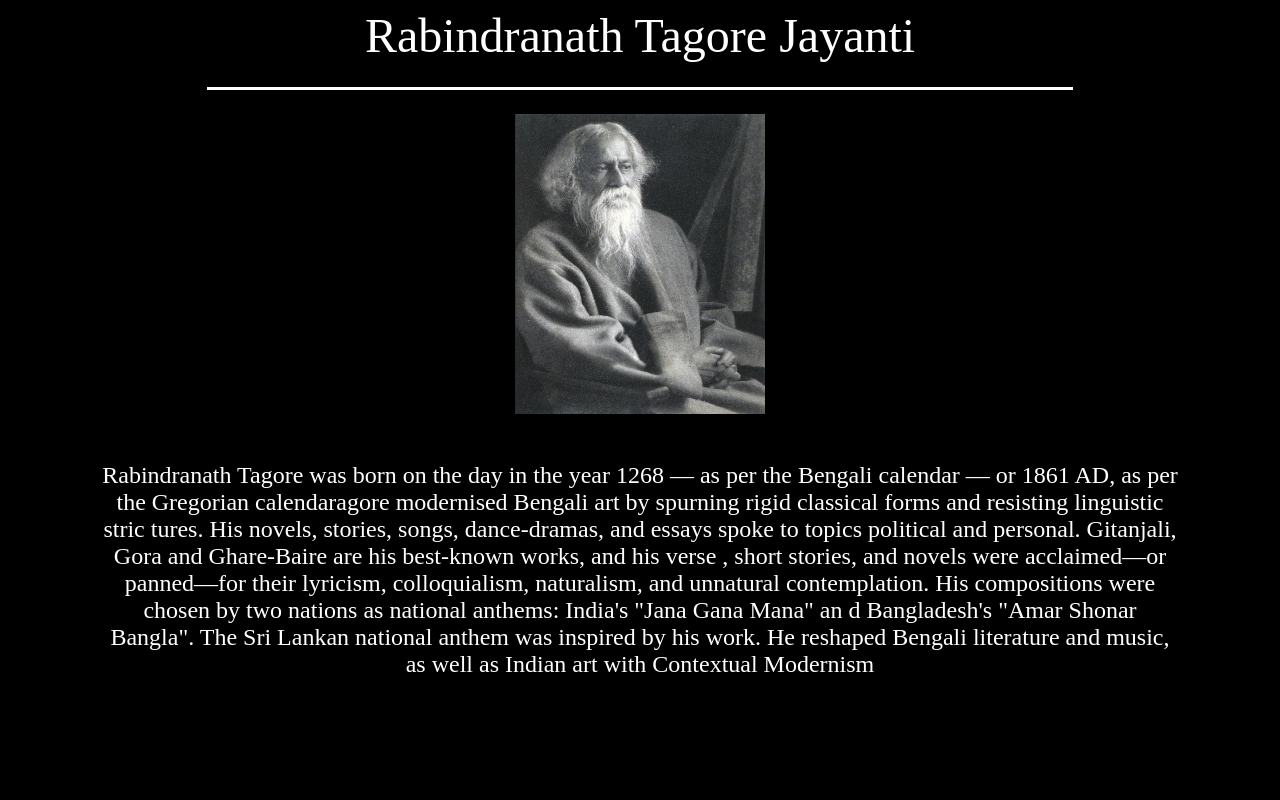
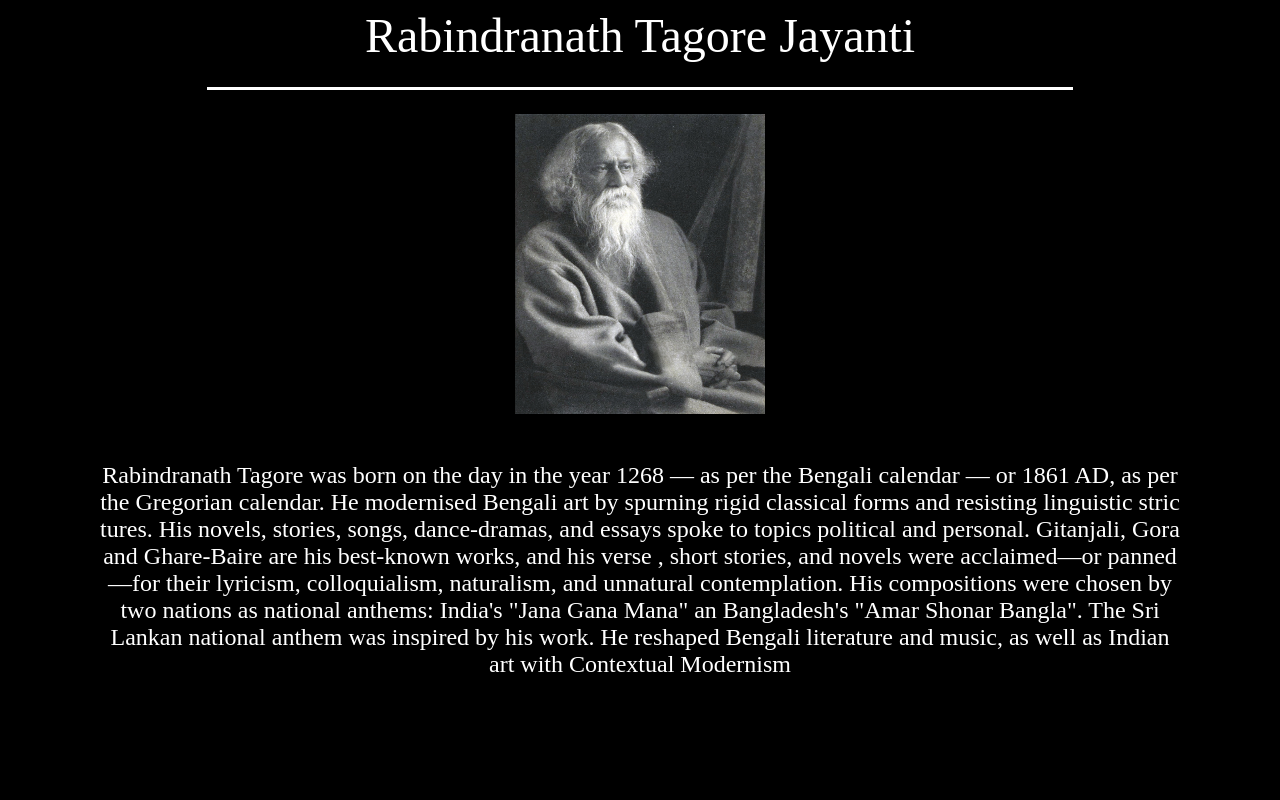
Before and after one commit to KartikeyDs/Rabindranath-Tagore-Jayanti, a plain HTML site: page index.html in a window 1280 px wide. Shown: the top 800 px of the page. Drawn offline with Linux system fonts and the light colour scheme.

Commit message:
Update index.html

```diff
--- a/index.html
+++ b/index.html
@@ -14,10 +14,10 @@
 
   <center><p><FONT SIZE = 5 FACE = "Bradley Hand ITC" Color = "White">
     Rabindranath Tagore was born on the day in the year 1268 —
-     as per the Bengali calendar — or 1861 AD, as per the Gregorian calendaragore modernised Bengali art by spurning rigid classical forms and resisting linguistic stric
-     tures. His novels, stories, songs, dance-dramas, and essays spoke to topics political and personal. Gitanjali, Gora  and Ghare-Baire are his best-known works, and his verse
+     as per the Bengali calendar — or 1861 AD, as per the Gregorian calendar. He modernised Bengali art by spurning rigid classical forms and resisting linguistic stric
+     tures. His novels, stories, songs, dance-dramas, and essays spoke to topics political and personal. Gitanjali, Gora and Ghare-Baire are his best-known works, and his verse
      , short stories, and novels were acclaimed—or panned—for their lyricism, colloquialism, naturalism, and unnatural contemplation. His compositions were chosen by two nations as national anthems: India's "Jana Gana Mana" an
-     d Bangladesh's "Amar Shonar Bangla". The Sri Lankan national anthem was inspired by his work.
+     Bangladesh's "Amar Shonar Bangla". The Sri Lankan national anthem was inspired by his work.
      He reshaped Bengali literature and music, as well as Indian art with Contextual Modernism
   </p></center>
 
```
